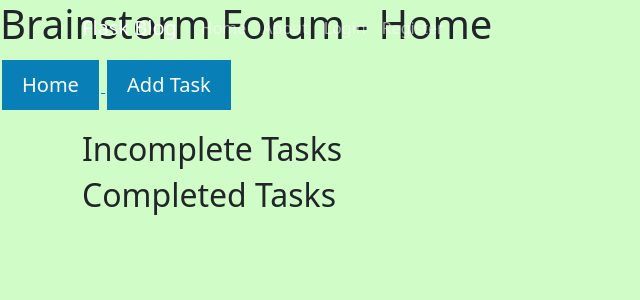
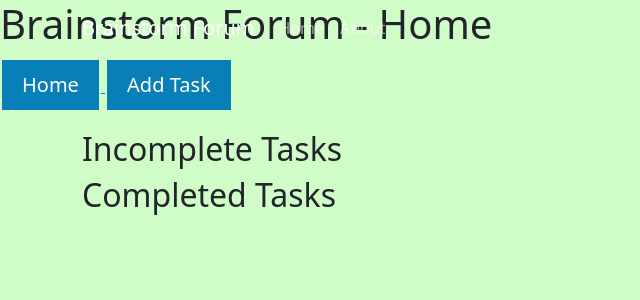
Before and after one commit to Navereni/QA-Project, a Flask app: page / in a window 1280 px wide. Shown: the top 300 px of the page, without its empty margins (0-640 px from the left). Run offline with Flask 2, Linux system fonts and the light colour scheme; data that the repository does not hold is empty; some libraries are stand-ins or nearby versions.

Commit message:
nav bar v2

```diff
--- a/frontend/application/templates/layout.html
+++ b/frontend/application/templates/layout.html
@@ -39,7 +39,7 @@
         <header class="site-header">
             <nav class="navbar navbar-expand-md navbar-dark bg-steel fixed-top">
               <div class="container">
-                <a class="navbar-brand mr-4" href="/">Flask Blog</a>
+                <a class="navbar-brand mr-4" href="/">Brainstorm Forum</a>
                 <button class="navbar-toggler" type="button" data-toggle="collapse" data-target="#navbarToggle" aria-controls="navbarToggle" aria-expanded="false" aria-label="Toggle navigation">
                   <span class="navbar-toggler-icon"></span>
                 </button>
@@ -49,10 +49,7 @@
                     <a class="nav-item nav-link" href="/about">About</a>
                   </div>
                   <!-- Navbar Right Side -->
-                  <div class="navbar-nav">
-                    <a class="nav-item nav-link" href="/login">Login</a>
-                    <a class="nav-item nav-link" href="/register">Register</a>
-                  </div>
+
                 </div>
               </div>
             </nav>
```
